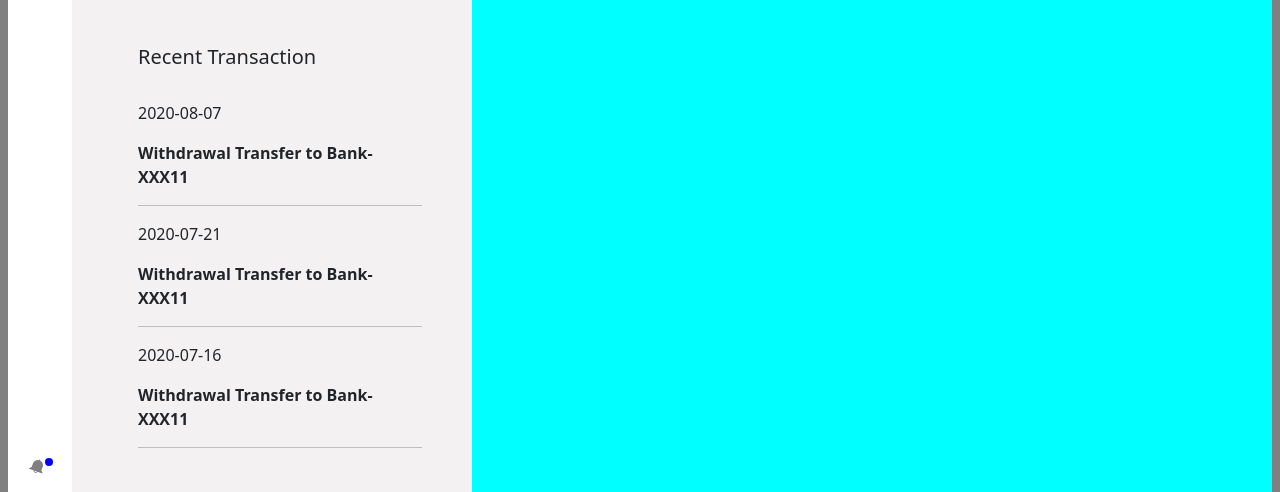
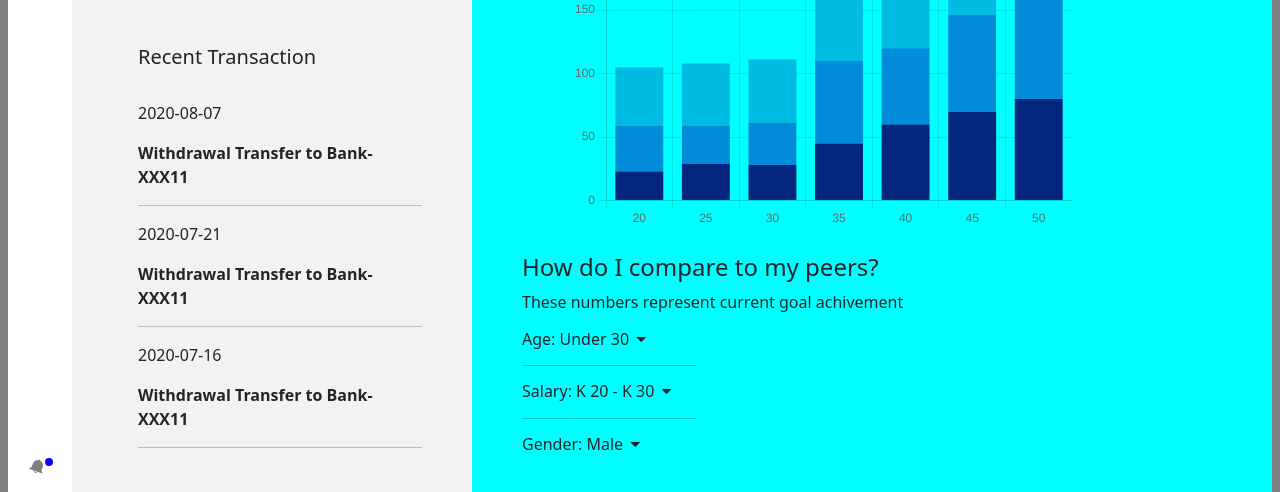
Before and after one commit to Techsations/mockup-test, a plain HTML site: page index.html in a window 1280 px wide. Shown: the part 518-1010 px from the top of the page. Drawn offline with nearby package versions, Linux system fonts and the light colour scheme.

Commit message:
gender dive started

```diff
--- a/index.html
+++ b/index.html
@@ -20,6 +20,7 @@
     />
     <link rel="stylesheet" href="icofont/icofont.min.css">
   </head>
+
   <body class="body">
     <main class="mx-2">
         <!-- aside bar starts here -->
@@ -133,8 +134,31 @@
                     <!-- Chart design begins here -->
                     <div>
                         <p class="fs-6 mt-3">Contributions Overtime</p>
-                        <div style="width: 500px; margin: 50px 50px 0px 50px;">
+                        <div style="width: 500px; margin: 50px 50px 0px 50px; height: 400px;">
                             <canvas id="stackedBarChart"></canvas>
+                        </div>
+                    </div>
+
+                    <!-- goal achieved div starts -->
+                    <div class="current-goal-div mt-4">
+                        <div>
+                            <h4>How do I compare to my peers?</h4>
+                            <p class="fs-6">These numbers represent current goal achivement</p>
+                        </div>
+                    </div>
+                    <div class="num-div">
+                        <div>
+                            <div>
+                                <h6>Age: Under 30 <i class="icofont-caret-down"></i></h6>
+                                <hr class="w-25">
+                            </div>
+                            <div>
+                                <h6>Salary: K 20 - K 30 <i class="icofont-caret-down"></i></h6>
+                                <hr class="w-25">
+                            </div>
+                            <div>
+                                <h6>Gender: Male <i class="icofont-caret-down"></i></h6>
+                            </div>
                         </div>
                     </div>
                 </div>
```
